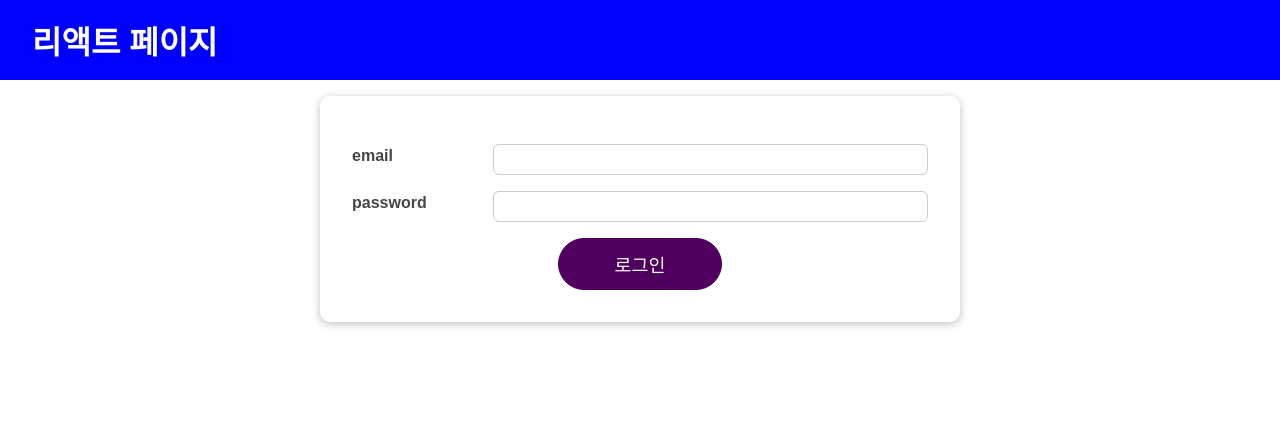
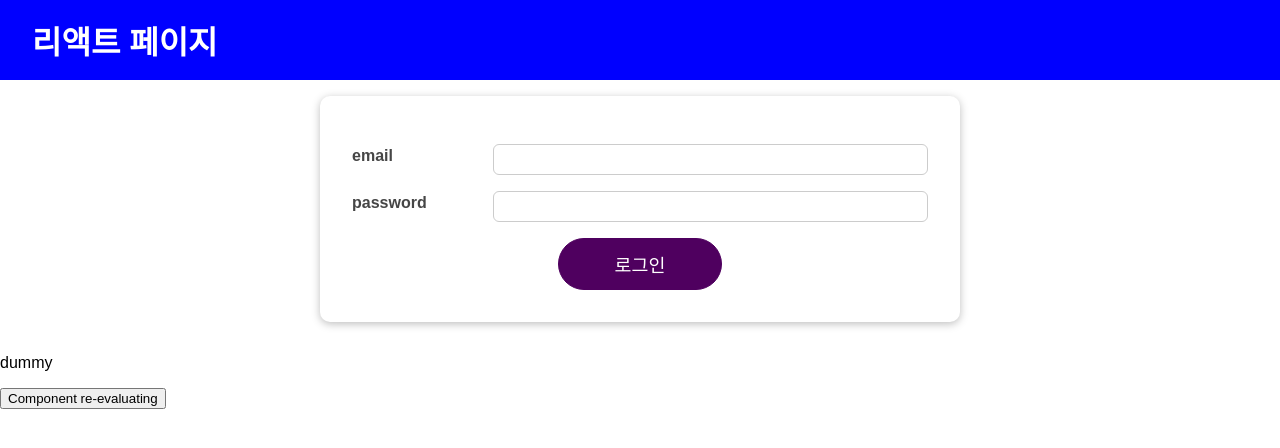
Before and after one commit to Youngseo26/React, a React (Create React App) app in the folder first-react-project/: page / in a window 1280 px wide. Shown: the top 448 px of the page. Built offline with nearby package versions, Linux system fonts and the light colour scheme.

Commit message:
최적화기법 memo, useCallback
최적화기법 memo, useCallback

```diff
--- a/first-react-project/src/components/Login/Login.js
+++ b/first-react-project/src/components/Login/Login.js
@@ -1,6 +1,6 @@
 import React, {
+  useCallback,
   useContext,
-  useEffect,
   useReducer,
   useRef,
   useState,
@@ -11,6 +11,7 @@ import classes from "./Login.module.css";
 import Button from "../UI/Button/Button";
 import AuthContext from "../../context/AuthContext";
 import Input from "../UI/Input/Input";
+import DummyText from "../UI/DummyText";
 
 const emailReducer = (state, action) => {
   //값이 바뀌는 경우, setEnteredEmail
@@ -76,30 +77,30 @@ const Login = (props) => {
 
   const emailInputRef = useRef();
   const passwordInputRef = useRef();
-  useEffect(() => {
-    console.log("EFFECT RUNNING");
+  // useEffect(() => {
+  //   console.log("EFFECT RUNNING");
 
-    return () => {
-      console.log("EFFECT CLEANUP");
-    };
-  }, []);
+  //   return () => {
+  //     console.log("EFFECT CLEANUP");
+  //   };
+  // }, []);
 
   //const { isValid: emailIsValid } = emailState;
   // const { isValid: passwordIsValid } = passwordState;
 
-  useEffect(() => {
-    const identifier = setTimeout(() => {
-      console.log("check validity!");
-      // setFormIsValid(
-      //   emailState.value.trim().length > 6 && passwordState.value.includes("@")
-      // );
-    }, 500);
+  // useEffect(() => {
+  //   const identifier = setTimeout(() => {
+  //     console.log("check validity!");
+  //     // setFormIsValid(
+  //     //   emailState.value.trim().length > 6 && passwordState.value.includes("@")
+  //     // );
+  //   }, 500);
 
-    return () => {
-      console.log("clean up");
-      clearTimeout(identifier);
-    };
-  }, [emailState.value, passwordState.value]);
+  //   return () => {
+  //     console.log("clean up");
+  //     clearTimeout(identifier);
+  //   };
+  // }, [emailState.value, passwordState.value]);
 
   const emailChangeHandler = (event) => {
     //setEnteredEmail(event.target.value);
@@ -138,7 +139,11 @@ const Login = (props) => {
     }
   };
 
+  console.log("Parent Component rendered!");
+  const foo = useCallback(() => {}, []);
+  const [text, setText] = useState("youngseo");
   return (
+    <>
       <Card className={classes.login}>
         <form onSubmit={submitHandler}>
           <Input
@@ -166,6 +171,11 @@ const Login = (props) => {
           </div>
         </form>
       </Card>
+      <DummyText func={foo} />
+      <button onClick={() => setText("Myounggon")}>
+        Component re-evaluating
+      </button>
+    </>
   );
 };
 
--- /dev/null
+++ b/first-react-project/src/components/UI/DummyText.js
@@ -0,0 +1,9 @@
+import React, { memo } from "react";
+
+const DummyText = (props) => {
+  props.func();
+  console.log("Child Component rendered!");
+  return <p>dummy</p>;
+};
+
+export default memo(DummyText);
--- a/first-react-project/src/context/AuthContext.js
+++ b/first-react-project/src/context/AuthContext.js
@@ -12,7 +12,7 @@ export const AuthContextProvider = (props) => {
   useEffect(() => {
     //만약 로그인이 되어있다면 isLoggedIn = true
     const storedUserLoggedInInfo = localStorage.getItem("isLoggedIn");
-    console.log(storedUserLoggedInInfo);
+    //console.log(storedUserLoggedInInfo);
     if (storedUserLoggedInInfo === "1") setIsLoggedIn(true);
     //만약 로그인이 되어있지않다면 isLoggedIn = false
     else setIsLoggedIn(false);
```
Lines whose indentation alone changed are shown as unchanged.
